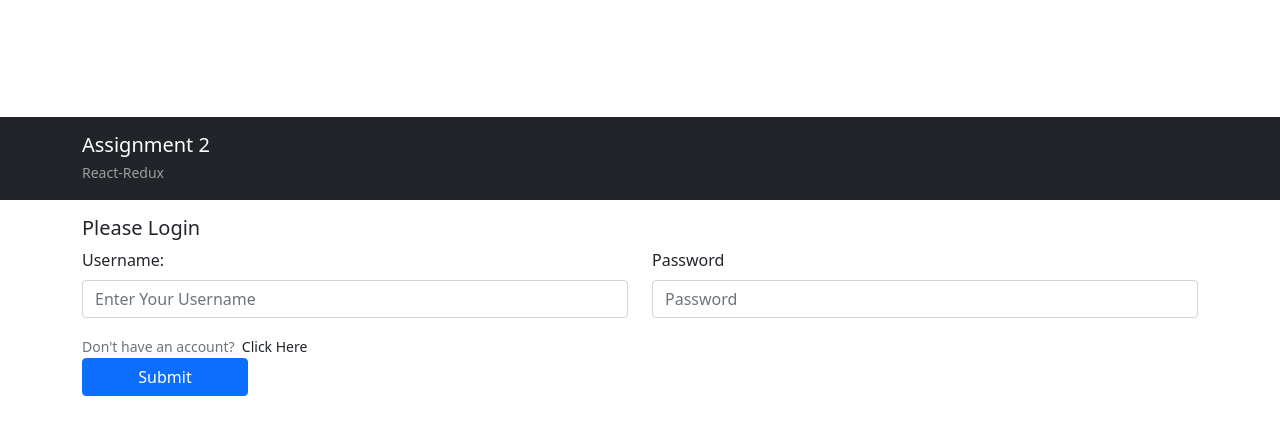
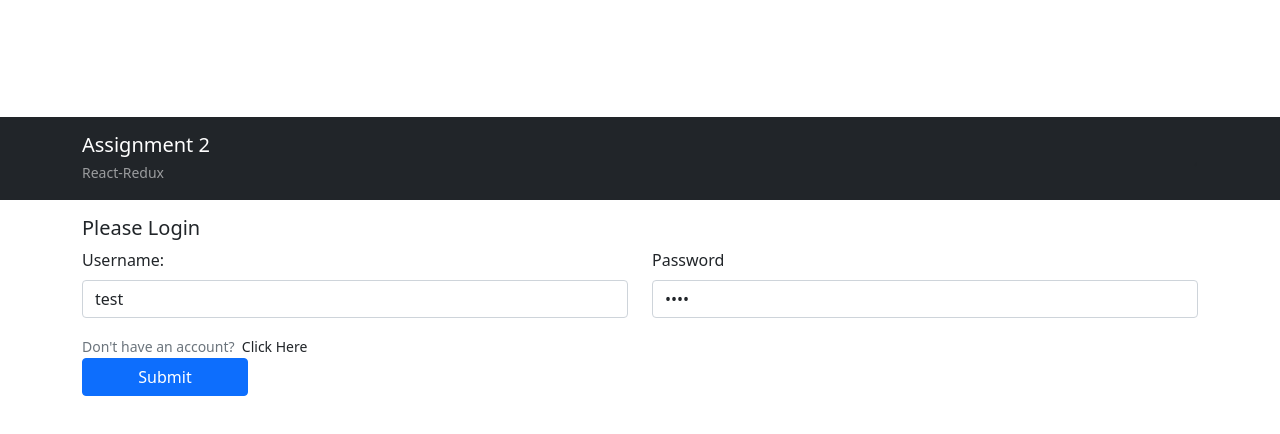
Before and after one commit to Beschuetzer/calendar, a React (Create React App) app in the folder frontend/: page / in a window 1280 px wide. Shown: the top 434 px of the page. Built offline with nearby package versions, Linux system fonts and the light colour scheme.

Commit message:
Change login form default values back to testing

```diff
--- a/frontend/src/components/Login/LoginForm.jsx
+++ b/frontend/src/components/Login/LoginForm.jsx
@@ -21,14 +21,16 @@ LoginForm.propTypes = {
     shouldDisableSubmitButton: PropTypes.bool,
 };
 
+const DEFAULT_INPUT_VALUE = "test";
+
 function LoginForm({
                        dispatch,
                        handleLoginSuccess,
                        handleLoginFail,
                        shouldDisableSubmitButton,
                    }) {
-    const [username, setUsername] = useState("");
-    const [password, setPassword] = useState("");
+    const [username, setUsername] = useState(DEFAULT_INPUT_VALUE);
+    const [password, setPassword] = useState(DEFAULT_INPUT_VALUE);
 
     const handleSubmit = (e) => {
         const loginEndPoint = getEndPoint("login");
```
